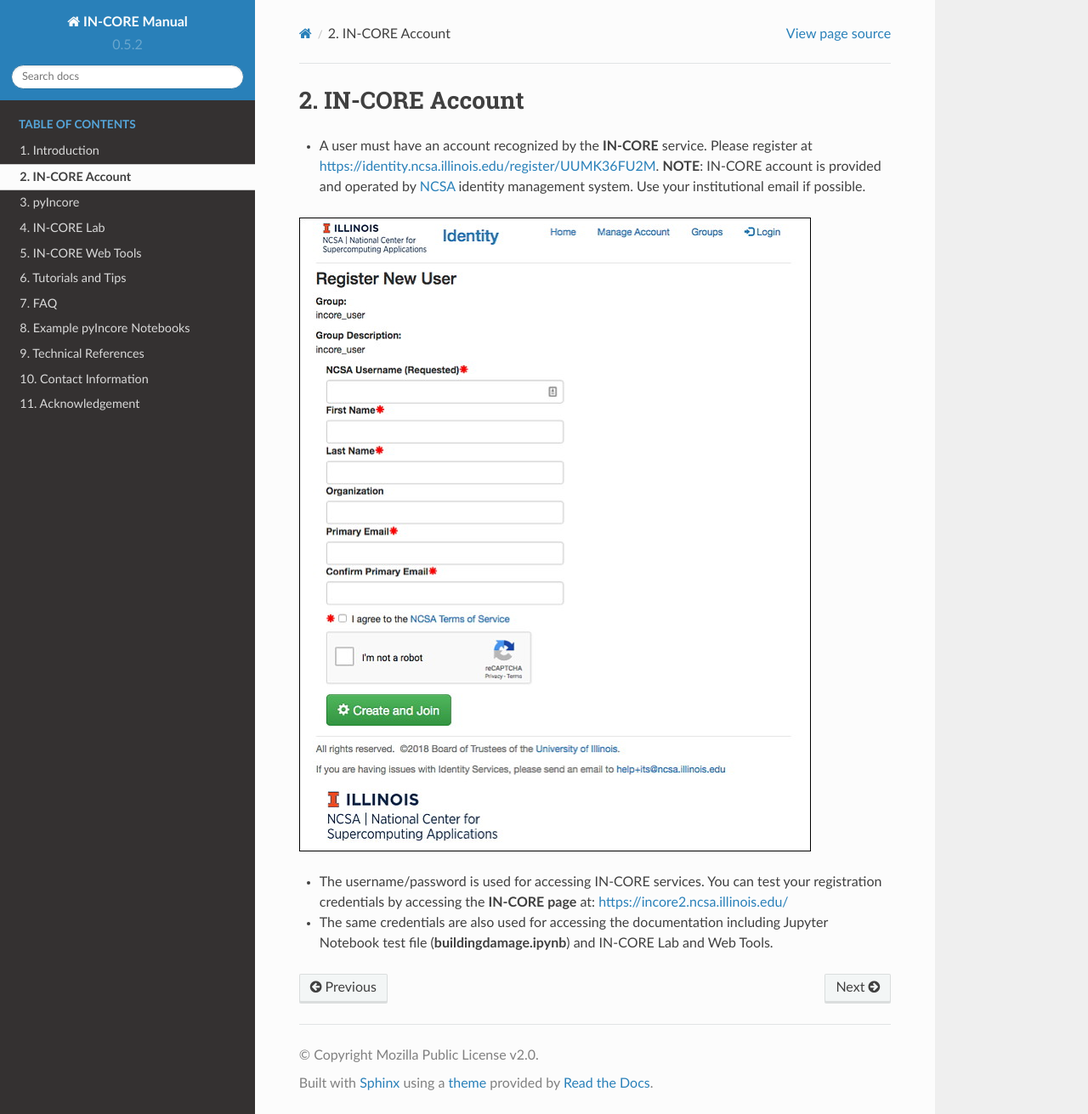
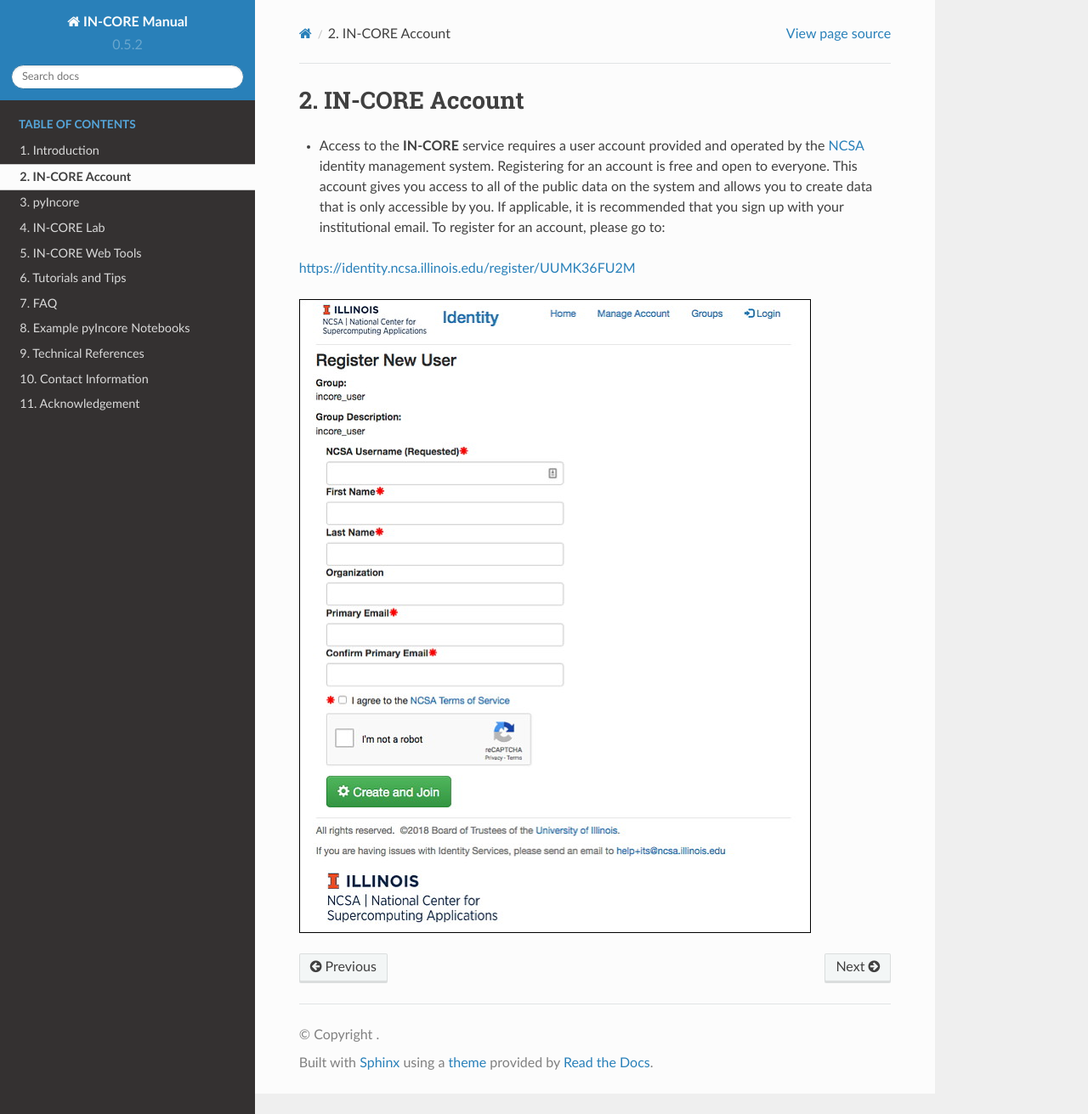
Before and after one commit to IN-CORE/incore-docs, a Sphinx documentation site: the page built from manual/source/account.md, in a window 1280 px wide and 1311 px high. Shown: the whole window at 85% size. Built offline with Sphinx 7.4.7 and the Read the Docs theme 2.0.0, drawn with Linux system fonts in a browser that asks for light colours.

Commit message:
intro changes and setup

```diff
--- a/manual/source/account.md
+++ b/manual/source/account.md
@@ -1,11 +1,10 @@
 ## IN-CORE Account
 
-* A user must have an account recognized by the **IN-CORE** service. Please register at [https://identity.ncsa.illinois.edu/register/UUMK36FU2M](https://identity.ncsa.illinois.edu/register/UUMK36FU2M).
-**NOTE**: IN-CORE account is provided and operated by [NCSA](http://www.ncsa.illinois.edu/) identity management system. Use your institutional email if possible.
+* Access to the **IN-CORE** service requires a user account provided and operated by the [NCSA](http://www.ncsa.illinois.edu/) identity management system.
+Registering for an account is free and open to everyone. This account gives you access to all of the public data on
+the system and allows you to create data that is only accessible by you. If applicable, it is recommended
+that you sign up with your institutional email. To register for an account, please go to:
+
+[https://identity.ncsa.illinois.edu/register/UUMK36FU2M](https://identity.ncsa.illinois.edu/register/UUMK36FU2M)
 
 ![IN-CORE login window](images/register.jpg)
-
-* The username/password is used for accessing IN-CORE services. You can test your registration credentials by accessing
-the **IN-CORE page** at: <https://incore2.ncsa.illinois.edu/>
-
-* The same credentials are also used for accessing the documentation including Jupyter Notebook test file (**buildingdamage.ipynb**) and IN-CORE Lab and Web Tools.
--- a/manual/source/conf.py
+++ b/manual/source/conf.py
@@ -32,7 +32,7 @@
 # -- Project information -----------------------------------------------------
 
 project = 'IN-CORE Manual'
-copyright = 'Mozilla Public License v2.0'
+# copyright = 'Mozilla Public License v2.0'
 author = 'ISDA NCSA'
 
 # The short X.Y version
```
